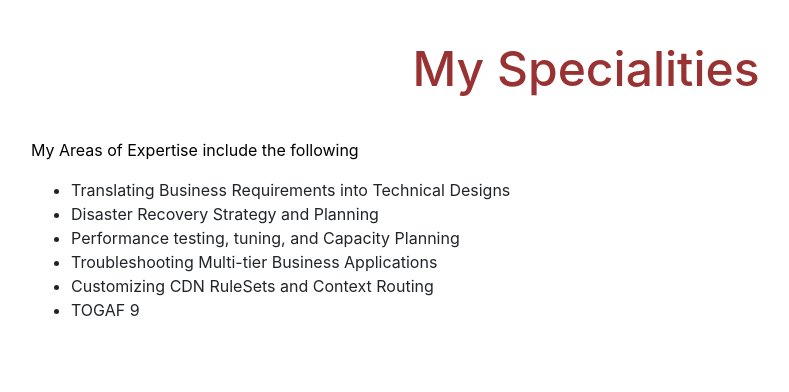
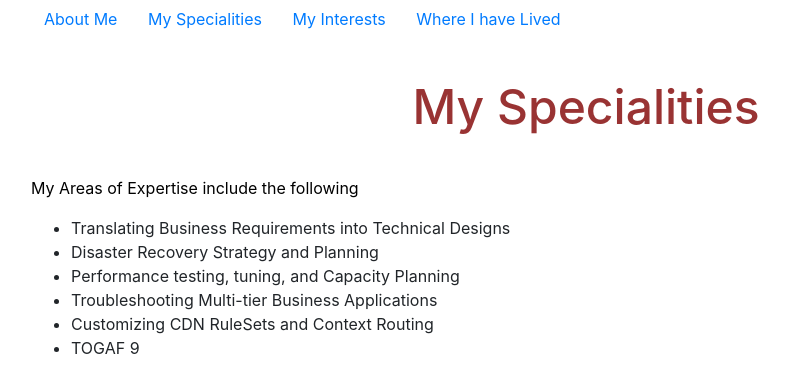
Before and after one commit to mng101/Project0, a plain HTML site: page MySpecialities.html in a window 1280 px wide. Shown: the whole page, without its empty margins (54-843 px from the left). Drawn offline with nearby package versions, Linux system fonts and the light colour scheme; files that its build step writes are made by us from their sources.

Commit message:
Updates MAy 26th
Added Menu Items to all pages

```diff
--- a/MySpecialities.html
+++ b/MySpecialities.html
@@ -7,6 +7,10 @@
     </head>
     <body>
       <div class="container">
+        <a href="index.html" class="btn btn-link">About Me</a>
+        <a href="MySpecialities.html" class="btn $button-style">My Specialities</a>
+        <a href="MyInterests.html" class="btn btn-link">My Interests</a>
+        <a href="WhereIHaveLived.html" class="btn btn-link">Where I have Lived</a>
         <h1>My Specialities</h1>
         <p>My Areas of Expertise include the following </p>
         <ul>
```
Also changed, not shown: MyInterests.html (+2 -0 lines), WhereIHaveLived.html (+4 -0 lines).
